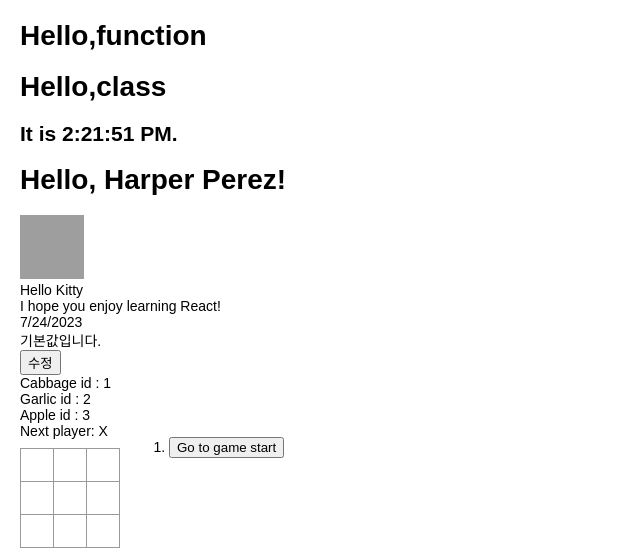
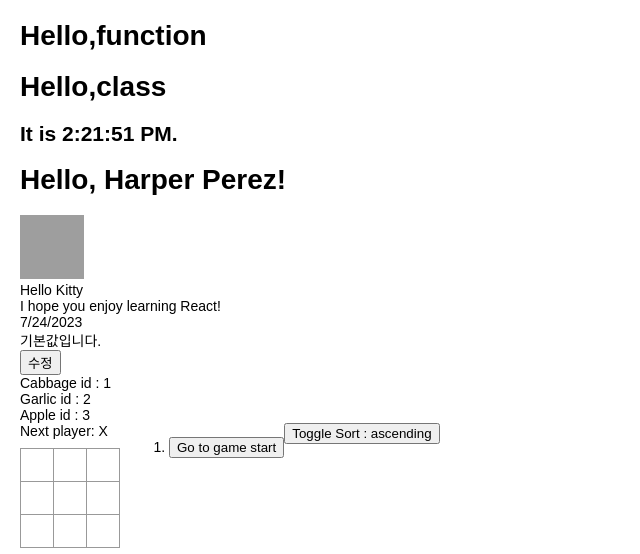
Before and after one commit to jcs526/my-app, a React (Create React App) app: page / in a window 1280 px wide. Shown: the top 554 px of the page, without its empty margins (0-640 px from the left). Built offline with nearby package versions, Linux system fonts and the light colour scheme; grey boxes are pictures that could not be loaded.

Commit message:
개선사항 3번 수정

```diff
--- a/src/ticTacToc/ticTacToc.js
+++ b/src/ticTacToc/ticTacToc.js
@@ -16,7 +16,14 @@ export default function TicTacToc() {
   function jumpTo(nextMove) {
     setCurrentMove(nextMove);
   }
-
+  const [sort, setSort] = useState('ascending')
+  const handleToggle = () => {
+    if (sort === 'ascending') {
+      setSort('descending')
+    } else if (sort === 'descending') {
+      setSort('ascending')
+    }
+  };
   const moves = history.map((squares, move) => {
     let description;
 
@@ -52,7 +59,10 @@ export default function TicTacToc() {
         <Board xIsNext={xIsNext} squares={currentSquares} onPlay={handlePlay} />
       </div>
       <div className="game-info">
-        <ol>{moves}</ol>
+        <ol>{sort === 'ascending' ? moves : moves.reverse()}</ol>
+      </div>
+      <div>
+        <button onClick={handleToggle}>Toggle Sort : {sort}</button>
       </div>
     </div>
   );
```
